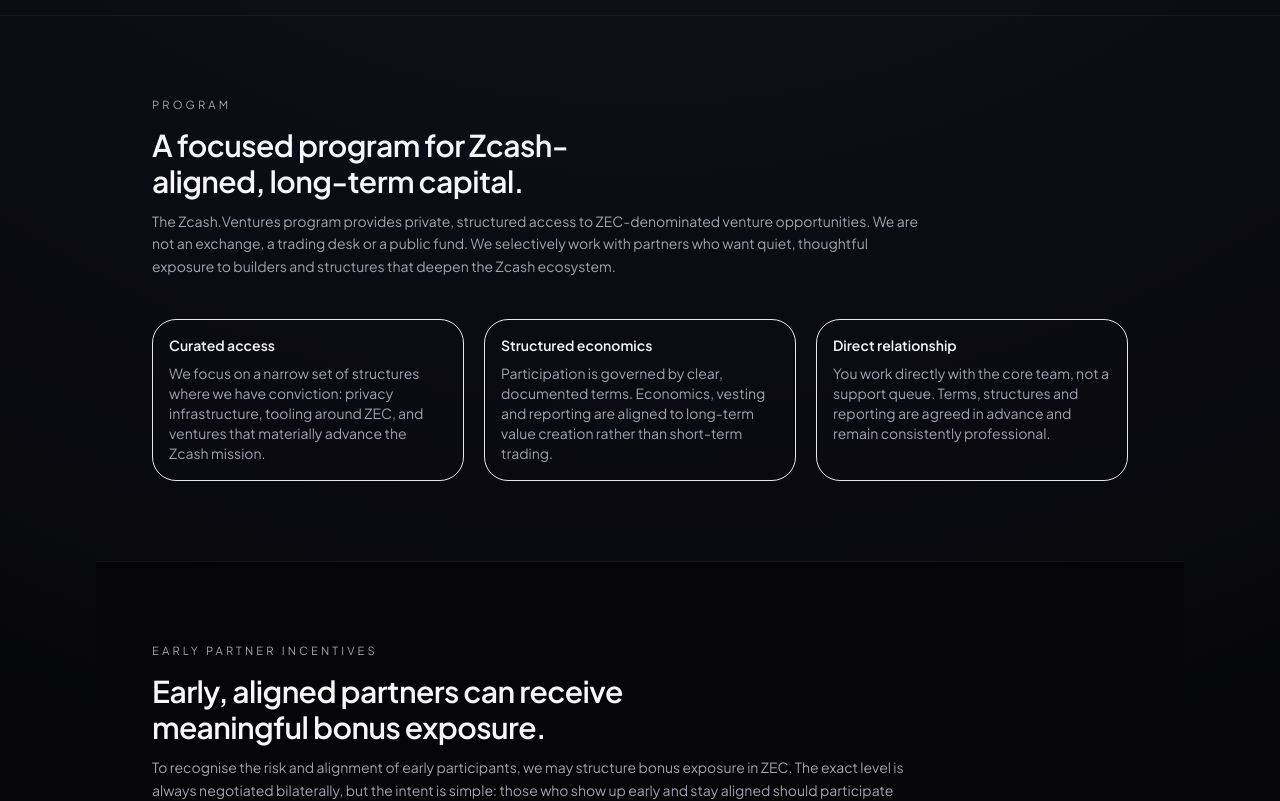
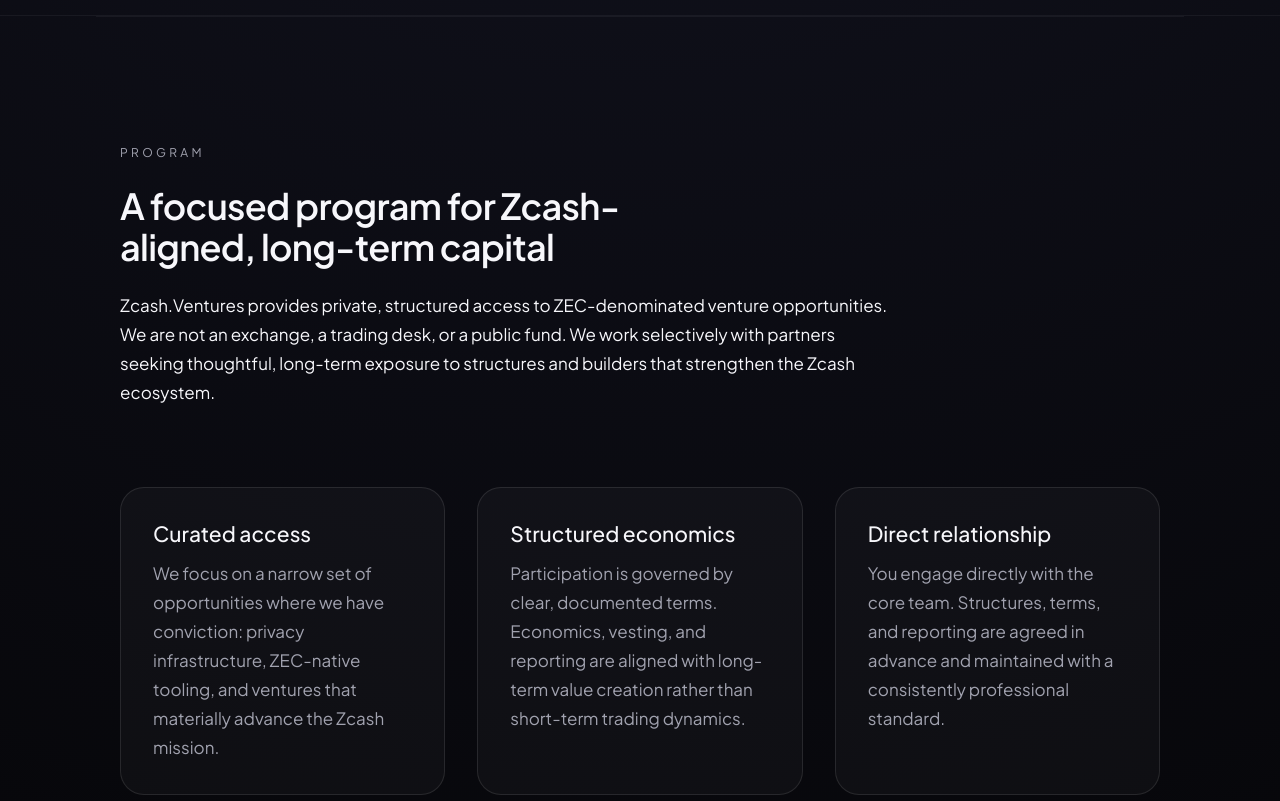
Before and after one commit to Gatsby01k/zcv-land, a Next.js app: page / in a window 1280 px wide. Shown: the part 761-1562 px from the top of the page. Built offline with nearby package versions, Linux system fonts and the light colour scheme.

Commit message:
Update ProgramSection.tsx

```diff
--- a/components/sections/ProgramSection.tsx
+++ b/components/sections/ProgramSection.tsx
@@ -3,57 +3,61 @@
 export default function ProgramSection() {
   return (
     <section
-      className="reveal border-b border-white/5 bg-zv-bg-soft/60 py-16 lg:py-20"
       id="program"
+      className="reveal border-t border-white/5 py-32"
     >
-      <div className="mx-auto max-w-5xl px-4 lg:px-6">
-        <header className="max-w-3xl space-y-3">
-          <p className="text-[0.7rem] uppercase tracking-[0.28em] text-zv-muted">
+      <div className="mx-auto max-w-6xl px-6">
+        {/* Header */}
+        <header className="mb-20 max-w-3xl space-y-6">
+          <p className="text-xs uppercase tracking-[0.28em] text-zv-muted">
             Program
           </p>
-          <h2 className="text-balance text-2xl font-semibold text-zv-text sm:text-3xl">
-            A focused program for Zcash-aligned, long-term capital.
+
+          <h2 className="text-balance">
+            A focused program for Zcash-aligned, long-term capital
           </h2>
-          <p className="text-sm leading-relaxed text-zv-muted">
-            The Zcash.Ventures program provides private, structured access to
+
+          <p className="text-zv-text">
+            Zcash.Ventures provides private, structured access to
             ZEC-denominated venture opportunities. We are not an exchange, a
-            trading desk or a public fund. We selectively work with partners who
-            want quiet, thoughtful exposure to builders and structures that
-            deepen the Zcash ecosystem.
+            trading desk, or a public fund. We work selectively with partners
+            seeking thoughtful, long-term exposure to structures and builders
+            that strengthen the Zcash ecosystem.
           </p>
         </header>
 
-        <div className="mt-10 grid gap-5 md:grid-cols-3">
-          <article className="rounded-2xl border border-white/8 bg-zv-bg-card/80 p-4 text-sm text-zv-muted">
-            <h3 className="mb-2 text-sm font-semibold text-zv-text">
+        {/* Cards */}
+        <div className="grid gap-8 md:grid-cols-3">
+          <article className="rounded-2xl border border-white/10 bg-white/[0.03] p-8">
+            <h3 className="mb-3">
               Curated access
             </h3>
             <p>
-              We focus on a narrow set of structures where we have conviction:
-              privacy infrastructure, tooling around ZEC, and ventures that
+              We focus on a narrow set of opportunities where we have conviction:
+              privacy infrastructure, ZEC-native tooling, and ventures that
               materially advance the Zcash mission.
             </p>
           </article>
 
-          <article className="rounded-2xl border border-white/8 bg-zv-bg-card/80 p-4 text-sm text-zv-muted">
-            <h3 className="mb-2 text-sm font-semibold text-zv-text">
+          <article className="rounded-2xl border border-white/10 bg-white/[0.03] p-8">
+            <h3 className="mb-3">
               Structured economics
             </h3>
             <p>
               Participation is governed by clear, documented terms. Economics,
-              vesting and reporting are aligned to long-term value creation
-              rather than short-term trading.
+              vesting, and reporting are aligned with long-term value creation
+              rather than short-term trading dynamics.
             </p>
           </article>
 
-          <article className="rounded-2xl border border-white/8 bg-zv-bg-card/80 p-4 text-sm text-zv-muted">
-            <h3 className="mb-2 text-sm font-semibold text-zv-text">
+          <article className="rounded-2xl border border-white/10 bg-white/[0.03] p-8">
+            <h3 className="mb-3">
               Direct relationship
             </h3>
             <p>
-              You work directly with the core team, not a support queue. Terms,
-              structures and reporting are agreed in advance and remain
-              consistently professional.
+              You engage directly with the core team. Structures, terms, and
+              reporting are agreed in advance and maintained with a consistently
+              professional standard.
             </p>
           </article>
         </div>
```
